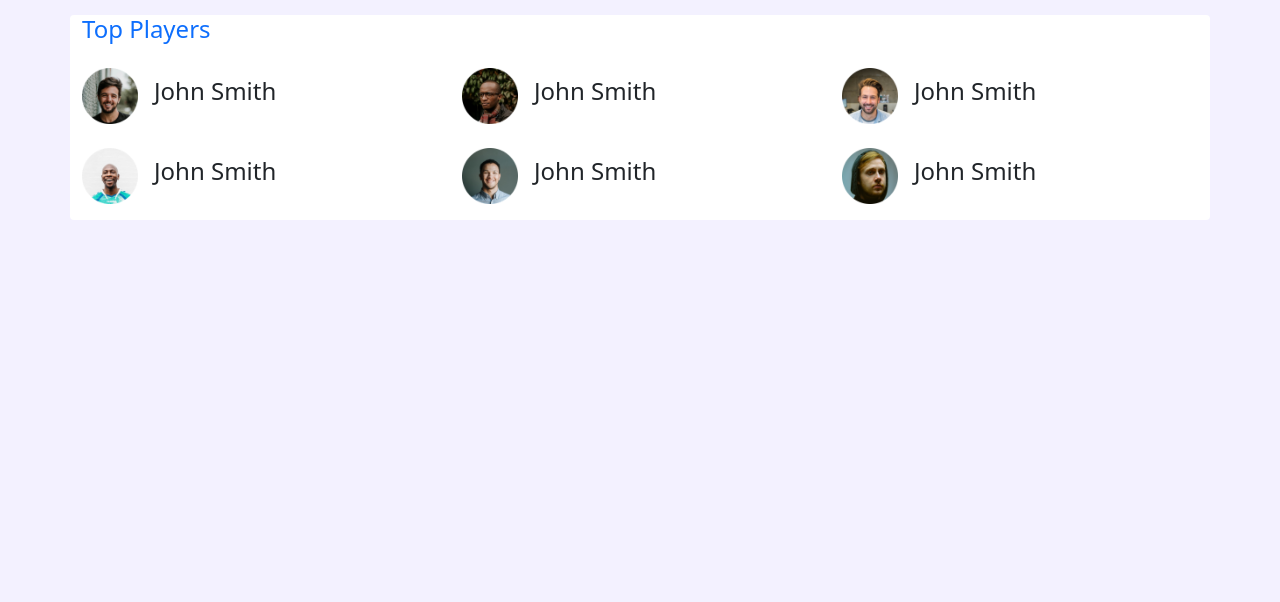
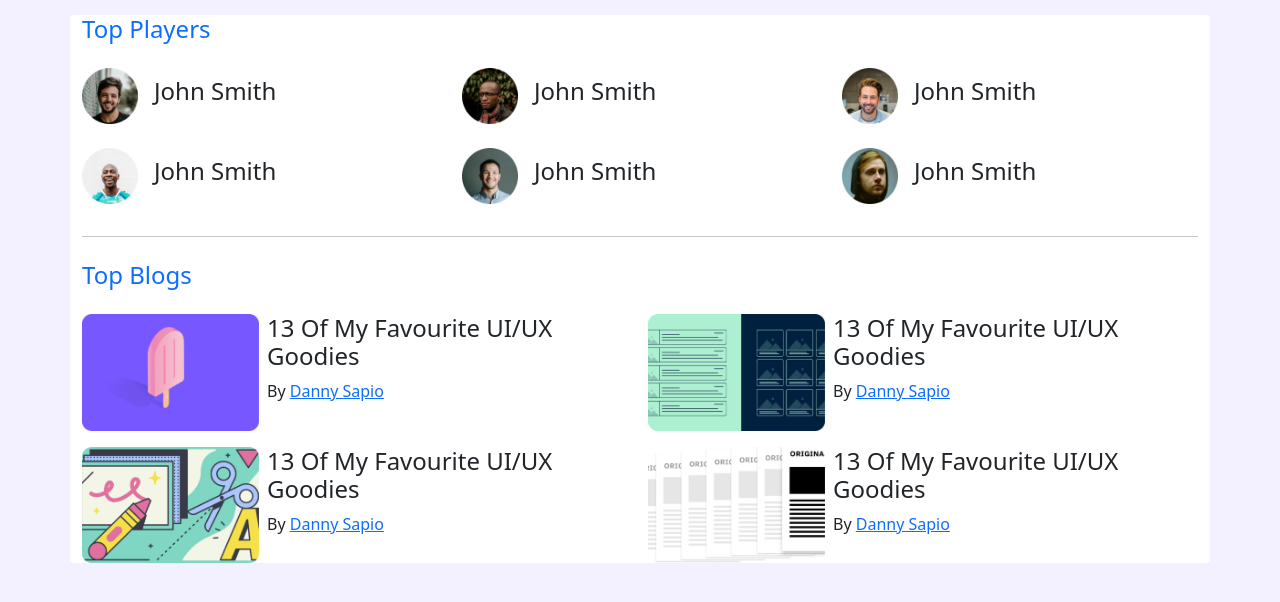
Before and after one commit to kawsarm104/Responsive-Leaderboard, a plain HTML site: page index.html in a window 1280 px wide. Shown: the part 86-688 px from the top of the page. Drawn offline with nearby package versions, Linux system fonts and the light colour scheme.

Commit message:
added top blogs section

```diff
--- a/index.html
+++ b/index.html
@@ -84,6 +84,45 @@
                      </div>
                  </div>
              </div>
+             <hr>
+             <div>
+                  <h4 class="text-primary my-4">Top Blogs</h4>
+                  <div class="row g-3">
+                    <div class="col-lg-6 col-md-12 d-flex">
+                      <img src="images/blogs/blog-1.png" width="177px" alt="">
+
+                    <div class="ps-2">
+                      <h4>13 Of My Favourite UI/UX Goodies</h4>
+                      <p>By <a href="#">Danny Sapio</a></p>
+                    </div>
+                  </div>
+                    <div class="col-lg-6 d-flex">
+                      <img src="images/blogs/blog-2.png" width="177px" alt="">
+
+                    <div class="ps-2">
+                      <h4>13 Of My Favourite UI/UX Goodies</h4>
+                      <p>By <a href="#">Danny Sapio</a></p>
+                    </div>
+                  </div>
+                    <div class="col-lg-6 d-flex">
+                      <img src="images/blogs/blog-3.png" width="177px" alt="">
+
+                    <div class="ps-2">
+                      <h4>13 Of My Favourite UI/UX Goodies</h4>
+                      <p>By <a href="#">Danny Sapio</a></p>
+                    </div>
+                  </div>
+                    <div class="col-lg-6 d-flex">
+                      <img src="images/blogs/blog-4.png" width="177px" alt="">
+
+                    <div class="ps-2">
+                      <h4>13 Of My Favourite UI/UX Goodies</h4>
+                      <p>By <a href="#">Danny Sapio</a></p>
+                    </div>
+                  </div>
+            </div>
+             </div>
+
         </section>
     </main>
 
```
